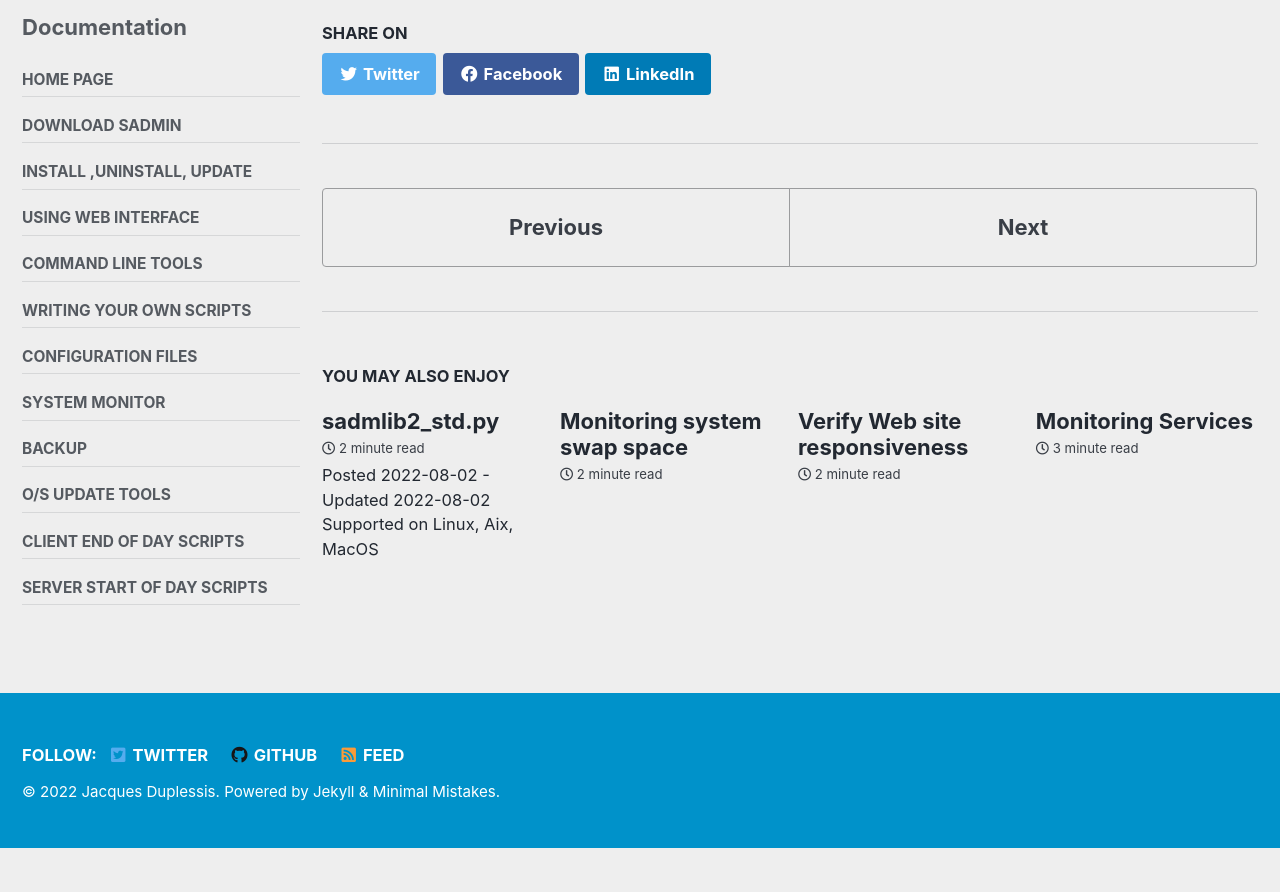
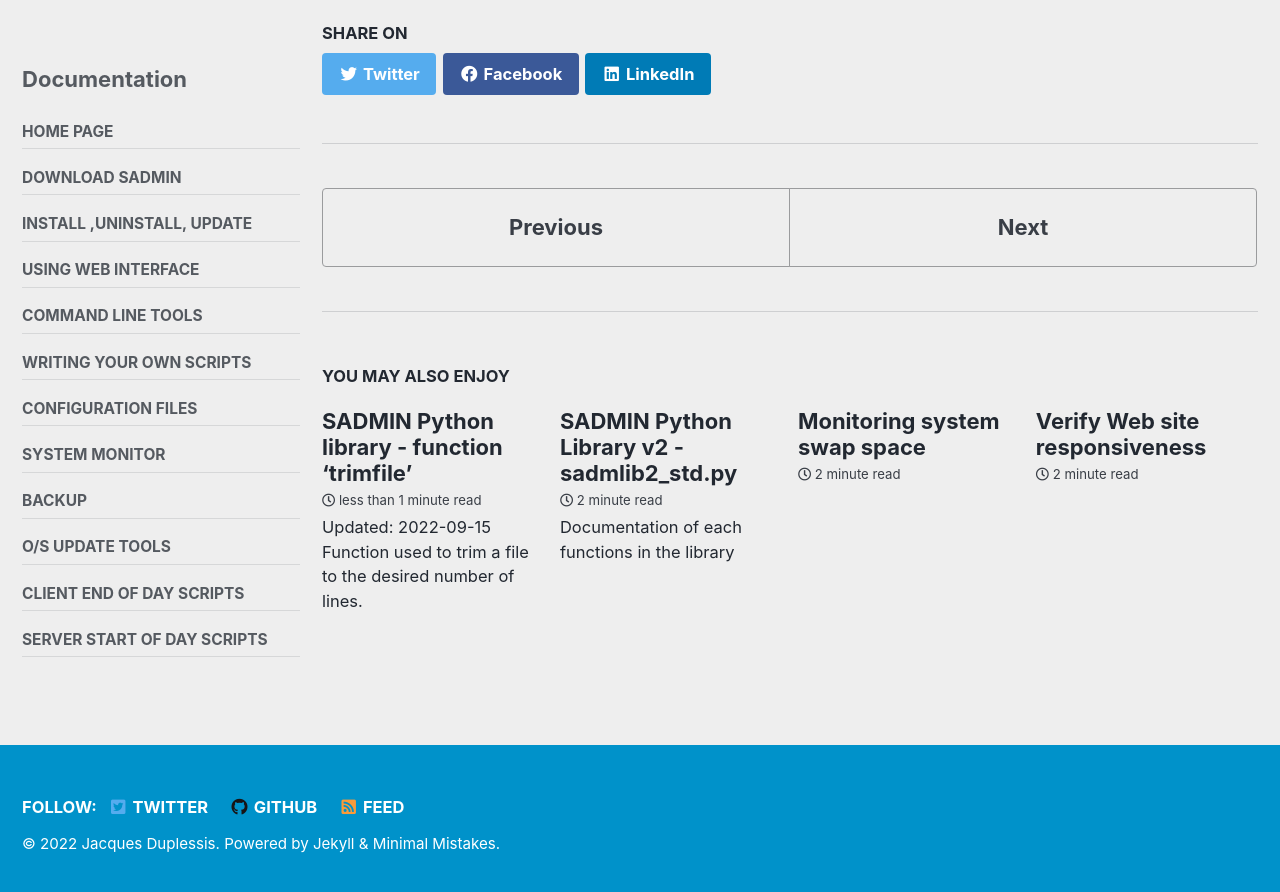
Before and after one commit to jadupl2/jadupl2.github.io, a Jekyll site: the page built from _posts/2021-05-18-sadm-sysmon-tui.md, in a window 1280 px wide and 900 px high, scrolled down 3016 px. Shown: the top 892 px of the window. Built offline with Jekyll 4.4.1, drawn with Linux system fonts in a browser that asks for light colours; cached includes are drawn as plain includes; before the commit the page ends 3864 px from its top, so only the background shows below that; some of the changed text lies outside the part shown.

Commit message:
WIP Documentation

````diff
--- a/_pages/documentation.md
+++ b/_pages/documentation.md
@@ -82,7 +82,8 @@ sidebar:
 | [How-to use the script wrapper]({% post_url 2018-02-11-sadm-wrapper %})           | [sadm_wrapper.sh]({% post_url 2018-02-11-sadm-wrapper %})     | Use the wrapper to run your existing scripts
 | [SADMIN Shell Library Doc.]({% post_url 2021-04-07-sadmlib-std-sh %})             | [sadmlib_std.sh]({% post_url 2021-04-07-sadmlib-std-sh %}) | SADMIN standard shell library
 | [SADMIN Shell Library Demo]({% post_url 2019-10-12-sadmlib-std-demo-sh %})        | [sadmlib_std_demo.sh]({% post_url 2019-10-12-sadmlib-std-demo-sh %})  | SADMIN Shell library demonstrator
-| [SADMIN Python Library Doc.]({% post_url 2021-04-07-sadmlib-std-py %})            | [sadmlib_std.py]({% post_url 2021-04-07-sadmlib-std-py %})  | SADMIN standard python library
+| [SADMIN Python Library v1 Doc.]({% post_url 2021-04-07-sadmlib-std-py %})         | [sadmlib_std.py]({% post_url 2021-04-07-sadmlib-std-py %})            | SADMIN standard python library v1 ***(Depreciated)***
+| [SADMIN Python Library v2 Doc.]({% post_url 2022-08-02-sadmlib2-std-py %})        | [sadmlib2_std.py]({% post_url 2022-08-02-sadmlib2-std-py %})          | SADMIN standard python library v2
 | [SADMIN Python Library Demo]({% post_url 2019-10-12-sadmlib-std-demo-py %})       | [sadmlib_std_demo.py]({% post_url 2019-10-12-sadmlib-std-demo-py %})  | SADMIN Python library demonstrator
 | [ Library Code Section](/libraries/sadmin-section) | Code to include | Minimal code for using SADMIN library |
 | [SADMIN Menu Builder Library]({% post_url 2019-10-12-sadmlib-screen-sh %})        | [sadmlib_screen.sh]({% post_url 2019-10-12-sadmlib-screen-sh %})   | Library use to build shell menu
--- a/_posts/2022-08-02-sadmlib2-std-py.md
+++ b/_posts/2022-08-02-sadmlib2-std-py.md
@@ -1,9 +1,9 @@
 ---
-title:          sadmlib2_std.py
+title:          SADMIN Python Library v2 - sadmlib2_std.py
 permalink:      /sadmlib2-std-py/
 desc:           SADMIN standard python library v2
-updated:        2022-08-02
-version:        4.22
+updated:        2022-09-16
+version:        4.25
 os:             Linux, Aix, MacOS
 type:           D  # [D]oc [S]=Server only [C]=Client [B]oth
 tags:           [ libraries ]
@@ -19,15 +19,10 @@ sidebar:
   nav:          sidebar-manpage
 ---
 
+### Documentation of each functions in the library
 
+If you are not already familiar with our Python library, you may want to read [how-to use the SADMIN Python Library]({% post_url 2021-03-16-sadm-template-py %}).
 
-{% include sadm/sadm_page_info.md %}
-
-<br>
-See the python template [sadm_template.py]({% post_url 2021-03-16-sadm-template-py %}) and [sadmlib_std_demo.py]({% post_url 2019-10-12-sadmlib-std-demo-py %}) to give you a good idea of how to use this library and see how
-it can help you.
-
-## SADMIN Standard library functions
 
 | Function Call |   Description |  Return value example |
 | :---  | :--- | :---  |
--- /dev/null
+++ b/_posts/2022-09-15-lib-trim-py.md
@@ -0,0 +1,59 @@
+---
+title:          SADMIN Python library - function 'trimfile'
+desc:           def trimfile(filename,nlines=500)
+version:        2.2
+summary:        Function used to trim a file to the desired number of lines.
+updated:        2022-09-15
+os:             Linux, Aix, MacOS
+type:           B  # [D]oc [S]=Server only [C]=Client [B]oth
+tags:           [ libraries ]
+categories:     [ libraries ]
+#
+layout:         single
+search:         true
+author_profile: false
+toc:            false
+classes:        wide
+sidebar:
+  title:        "Documentation"
+  nav:          sidebar-manpage
+---
+
+<a id="top_of_page"></a>
+Updated: {{ page.updated }}
+{{ page.summary }}
+
+
+<h4 style="text-align:left">trimfile(filename,nlines=500)</h4>
+
+```
+Trim the file received to the number of lines indicated in the second parameter.
+    - If 2nd parameter 'nlines' is omitted a value of 500 is use.
+    - If 2nd parameter 'nlines' is specified and is 0, then no trim is done on the file.
+
+Arguments:
+    filename (str)  :   Full path of the file to trim.
+    nlines (int)    :   Keep the last "nlines" lines of the file.
+                        No trim is done if nlines equal 0.
+Returns:
+    returncode (int):   0 When command executed with success
+                        1 When error occurred (Permission Error)
+```
+
+
+<a id="examples"></a>
+## EXAMPLE
+
+```bash
+    if ((log_footer) and (max_logline != 0)) :
+        trimfile (log_file,max_logline)                    # Trim the Script Log
+
+```
+[Back to the top](#top_of_page)
+
+<a id="seealso"></a>
+## Related function(s)
+
+| Link to ...| Description |
+| :--- | :--- |
+| [sadm_requirements.sh]({% post_url 2019-03-21-sadm-requirements %})               | List/install required SADMIN tools packages
````
Also changed, not shown: other parts of _posts/2022-08-02-sadmlib2-std-py.md (+2 -1 lines), _includes/sadm/copyright.md (+1 -1 lines).
